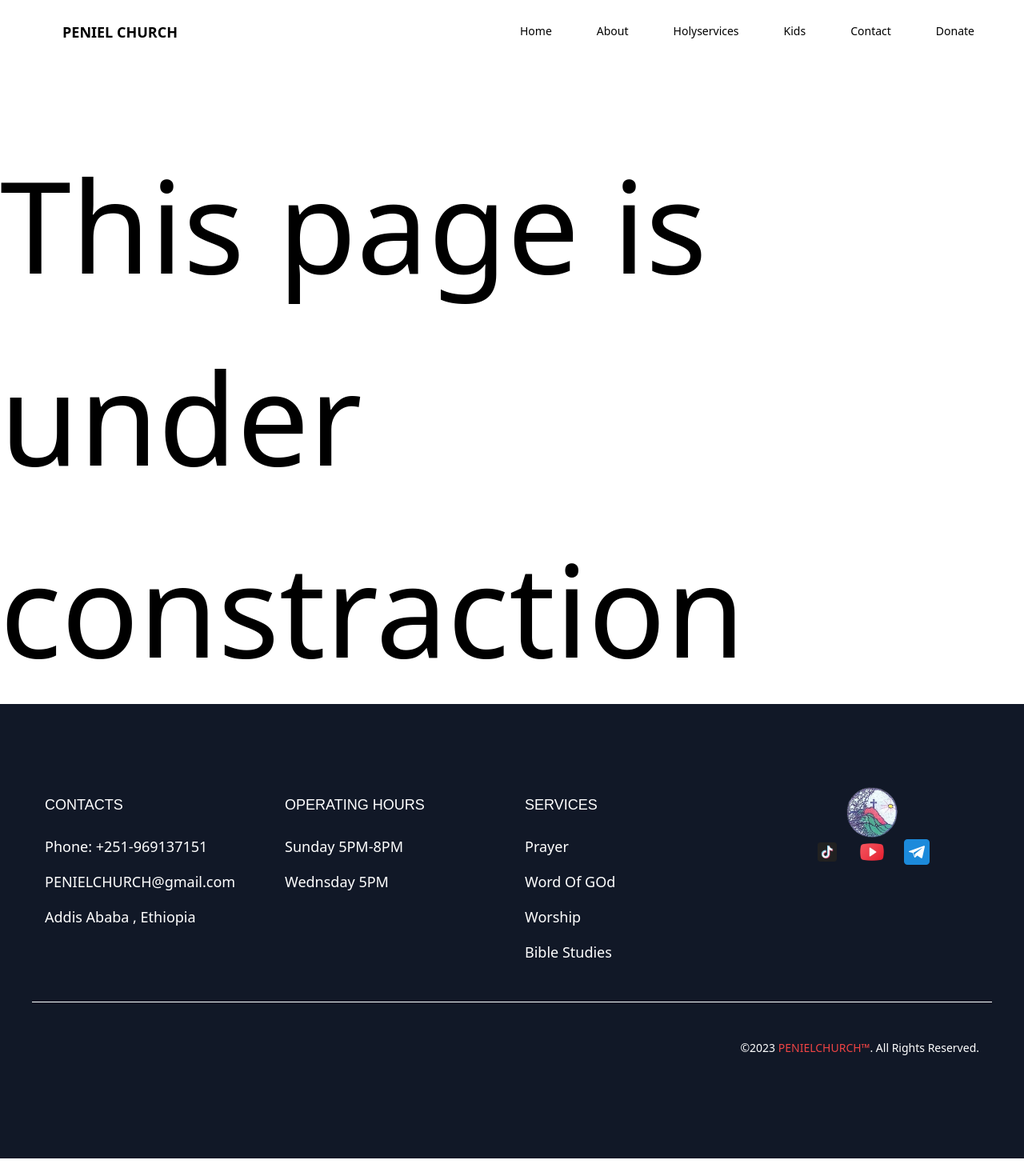
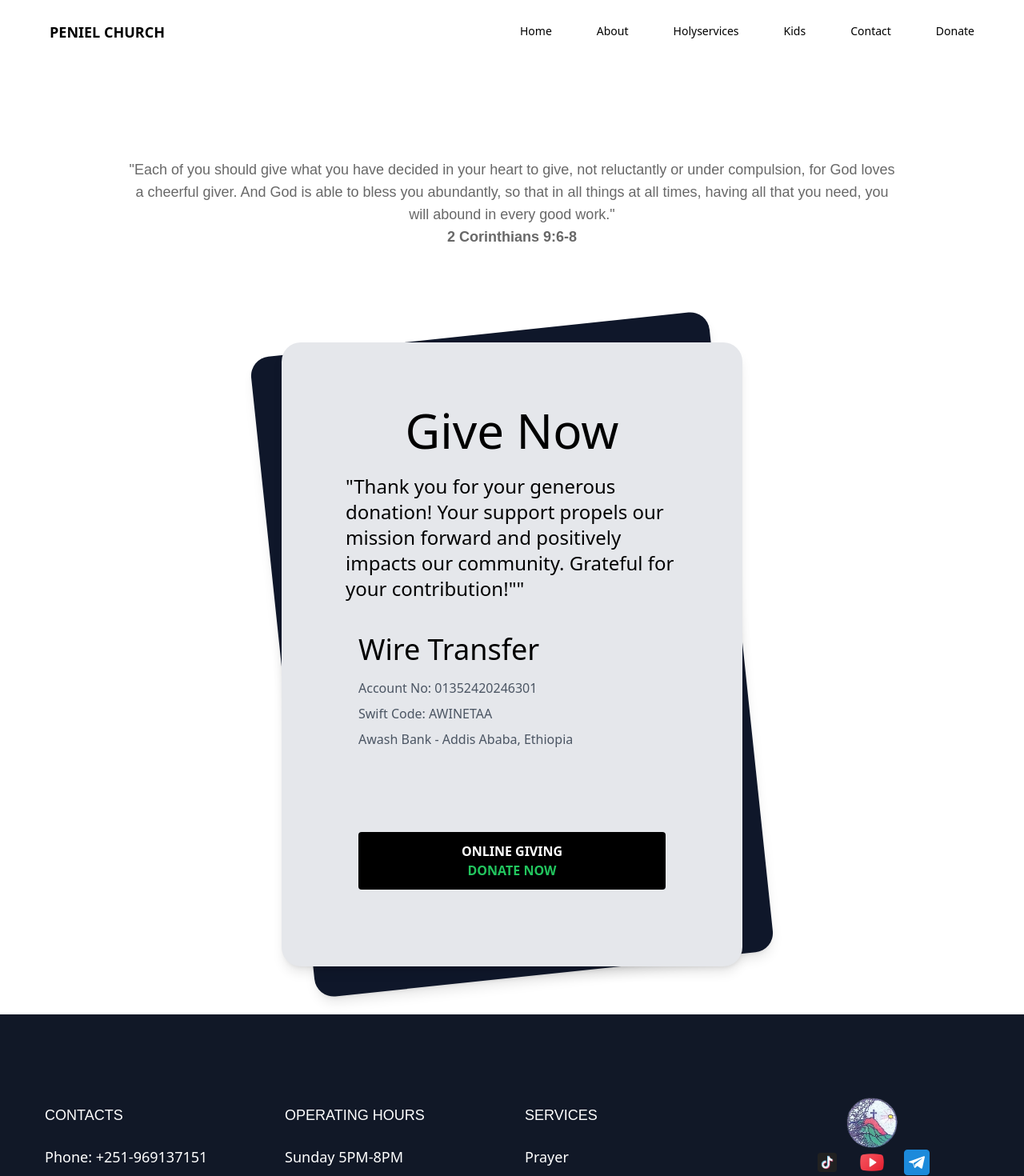
Before and after one commit to gudeta22/Peniel-web, a React (Create React App) app: page /donate in a window 1280 px wide. Shown: the top 1470 px of the page at 80% size. Before the commit the page ends 1448 px from the top, so only its background shows below. Built offline with nearby package versions, Linux system fonts and the light colour scheme.

Commit message:
donation layout finished

```diff
--- a/package.json
+++ b/package.json
@@ -4,6 +4,7 @@
   "private": true,
   "dependencies": {
     "@emailjs/browser": "^3.11.0",
+    "@inertiajs/inertia-react": "^0.8.1",
     "@tailwindcss/typography": "^0.5.10",
     "@testing-library/jest-dom": "^5.17.0",
     "@testing-library/react": "^13.4.0",
@@ -20,7 +21,6 @@
     "test": "react-scripts test",
     "eject": "react-scripts eject"
   },
-
   "browserslist": {
     "production": [
       ">0.2%",
--- a/src/components/ContactComponent.js
+++ b/src/components/ContactComponent.js
@@ -57,6 +57,18 @@ function ContactComponent() {
         <form className="space-y-9" ref={form} onSubmit={sendEmail}>
           <div>
             <h2 className="text-2xl font-light">Get In Touch</h2>
+             <div class="sm:col-span-2">
+            <textarea
+              id="message"
+              name="message"
+              rows="6"
+              class="block p-2.5 w-full my-10 text-sm text-gray-600 border border-gray-300 bg-gray-50  shadow-sm  dark:border-gray-300 dark:placeholder-gray-400 focus:outline-none "
+              placeholder="Your Message"
+              required
+              onChange={event => setMessage(event.target.value)}
+              value={message}
+            ></textarea>
+          </div>
 
             <div className="flex space-x-5">
               <input
@@ -82,18 +94,7 @@ function ContactComponent() {
             </div>
           </div>
 
-          <div class="sm:col-span-2">
-            <textarea
-              id="message"
-              name="message"
-              rows="6"
-              class="block p-2.5 w-full my-10 text-sm text-gray-600 border border-gray-300 bg-gray-50  shadow-sm  dark:border-gray-300 dark:placeholder-gray-400 focus:outline-none "
-              placeholder="Your Message"
-              required
-              onChange={event => setMessage(event.target.value)}
-              value={message}
-            ></textarea>
-          </div>
+
 
           <button
             type="submit"
--- a/src/components/Footer.js
+++ b/src/components/Footer.js
@@ -98,9 +98,9 @@ function Footer() {
           <div className="bg-white lg:w-[100%] lg:h-[0.1px]">
 
           </div>
-          <div className="px-4 py-6 bg-transparent md:flex md:items-center md:justify-between my-6">
-            <div className=""></div>
-            <span className="text-sm text-white  sm:text-center">
+          <div className="px-4 py-6 bg-transparent md:flex md:items-center md:space-x-16 my-6">
+            <div className=" "></div>
+            <span className="text-sm text-white   sm:text-center">
                <span>©{currentYear}</span>{" "}
               <a href="/about"  className="text-red-500 sr-only md:not-sr-only">
                PENIELCHURCH™
--- /dev/null
+++ b/src/components/GiveNow.js
@@ -0,0 +1,38 @@
+import React from 'react';
+import { Link } from 'react-router-dom';
+
+const GiveNow = () => {
+  return (
+    <div className="min-h-screen bg-gray- py-6 flex flex-col justify-center sm:py-12">
+      <div className="relative py-3 sm:max-w-xl sm:mx-auto">
+        <div className="absolute inset-0 bg-slate-900 from-slate-600 to-light-blue-500 shadow-lg transform -skew-y-6 sm:skew-y-0 sm:-rotate-6 sm:rounded-3xl"></div>
+        <div className="relative px-4 py-10 bg-gray-200 shadow-lg sm:rounded-3xl sm:p-8 lg:p-20">
+          <h1 className="text-center text-4xl sm:text-5xl lg:text-6xl font-thin">Give Now</h1>
+          <div className="max-w-xl mx-auto mt-6">
+            <h3 className="text-lg sm:text-xl lg:text-2xl font-thin">
+             "Thank you for your generous donation! Your support propels our mission forward and positively impacts our community. Grateful for your contribution!""
+            </h3>
+
+          </div>
+          <div className="max-w-xl mx-auto h-auto mt-6">
+            <div className=" p-4 rounded">
+              <h2 className="text-lg sm:text-xl lg:text-4xl font-thin mb-4 ">Wire Transfer</h2>
+              <p className="text-gray-600 mb-2">Account No: 01352420246301</p>
+              <p className="text-gray-600 mb-2">Swift Code: AWINETAA</p>
+              <p className="text-gray-600 mb-2">Awash Bank - Addis Ababa, Ethiopia</p>
+            </div>
+            <div className=" p-4 rounded mt-16 flex ">
+
+              <Link to="/donate" className="w-full bg-black lg:p-3 text-white text-center font-bold py-2 rounded hover:from-cyan-600 hover:to-light-blue-600">
+               ONLINE GIVING
+                <h1 className='text-green-500'>DONATE NOW</h1>
+              </Link>
+            </div>
+          </div>
+        </div>
+      </div>
+    </div>
+  );
+};
+
+export default GiveNow;
--- /dev/null
+++ b/src/components/NavAbout.js
@@ -0,0 +1,24 @@
+import React from "react";
+// import footer from "../assets/images/bgfooter.png";
+function NavAbout() {
+  return (
+    <div
+      className=" bg-gray-900 w-full h-10 lg:h-[20rem] lg:-my-[6rem] px-20 py-32 flex justify-center bg-fixed "
+      style={{
+        // backgroundImage: `url(${footer})`,
+        backgroundSize: "cover",
+        backgroundPosition: "center",
+      }}
+    >
+      <div className=" w-auto flex justify-center items-center  ">
+        <div className="text-white text-3xl md:text-5xl font-thin  font-style ">
+          <div className="fontstyle font-extralight lg:-my-10 lg:mb-5 text-center">About Us</div>
+
+
+        </div>
+      </div>
+    </div>
+  );
+}
+
+export default NavAbout;
--- a/src/components/NavContact.js
+++ b/src/components/NavContact.js
@@ -1,9 +1,9 @@
 import React from "react";
 // import footer from "../assets/images/bgfooter.png";
-function NavComponent() {
+function NavContact() {
   return (
     <div
-      className=" bg-gray-900 w-full h-10 lg:h-[25rem] lg:-my-[6rem] px-20 py-32 flex justify-center bg-fixed "
+      className=" bg-gray-200 w-full h-10 lg:h-[25rem] lg:-my-[6rem] px-20 py-32 flex justify-center bg-fixed "
       style={{
         // backgroundImage: `url(${footer})`,
         backgroundSize: "cover",
@@ -11,10 +11,10 @@ function NavComponent() {
       }}
     >
       <div className=" w-auto flex justify-center items-center  ">
-        <div className="text-white text-3xl md:text-5xl font-thin  font-style ">
-          <div className="fontstyle font-extralight lg:-my-10 lg:mb-5 text-center">Contact Us</div>
+        <div className="text- text-3xl md:text-5xl font-thin  font-style ">
+          <div className="fontstyle font-extralight lg:-my-10 lg:mb-5 text-center ">contact us</div>
           <div>
-        <p className=" font-thin lg:text-sm lg:w-[24rem] lg:bg lg:text-center text-center">
+        <p className="  lg:text-sm lg:w-[24rem] lg:bg lg:text-center text-center  poppins font-normal text-[#686868]">
             Peniel International Church is a vibrant and inclusive religious community that brings together people from diverse backgrounds and walks of life.
           </p>
           </div>
@@ -25,4 +25,4 @@ function NavComponent() {
   );
 }
 
-export default NavComponent;
+export default NavContact;
--- /dev/null
+++ b/src/components/NavDonate.js
@@ -0,0 +1,30 @@
+import React from "react";
+// import footer from "../assets/images/bgfooter.png";
+function NavDonate() {
+  return (
+    <div
+      className=" w-full h-10 lg:h-[25rem] lg:-my-[6rem] px-20 py-32 flex justify-center bg-fixed "
+      style={{
+        // backgroundImage: `url(${footer})`,
+        backgroundSize: "cover",
+        backgroundPosition: "center",
+      }}
+    >
+      <div className=" w-auto flex justify-center items-center  ">
+        <div className="text- text-3xl md:text-5xl font-thin  font-style ">
+          <div className="fontstyle font-extralight lg:-my-10 lg:mb-5 text-center "></div>
+          <div>
+        <p className=" m-auto  lg:text-lg lg:w-[60rem] md:text-sm sm:text-xs text-sm lg:bg lg:text-center text-center  poppins font-normal text-[#686868]">
+           "Each of you should give what you have decided in your heart to give, not reluctantly or under compulsion, for God loves a cheerful giver. And God is able to bless you abundantly, so that in all things at all times, having all that you need, you will abound in every good work."<br />
+             <span className="lg:text-lg font-bold">2 Corinthians 9:6-8</span>
+          </p>
+
+          </div>
+
+        </div>
+      </div>
+    </div>
+  );
+}
+
+export default NavDonate;
--- a/src/components/Navbar.js
+++ b/src/components/Navbar.js
@@ -16,12 +16,12 @@ function Navbar() {
   };
 
   return (
-    <div className="  w-[100%]  ">
+    <div className="  w-[100%] shadow-2xl  ">
       <nav className=" border-none w-[100%] fixed z-50 lg:-my-20 -my-20 md:-my-20   animate animate-fade-down animate-ease-linear h-auto lg:h-[4rem] sm:h-[4rem] md:h-[4rem] bg-white   ">
         <div className="container max-w-7xl mx-auto  sm:px-6 lg:px-8 ">
           <div className="flex items-center    justify-between sm:h-10 h-16 lg:h-20 ">
             <div className="flex">
-              <div className="flex-shrink-0   px-4">
+              <div className="flex-shrink-0 ">
                 <Link to="/">
                   {/* <img
                     className="lg:h-20 lg:w-20   sm:w-14 w-14"
--- a/src/pages/About.js
+++ b/src/pages/About.js
@@ -1,17 +1,17 @@
-import React  from 'react'
-import Aboutchurch from '../components/Aboutchurch'
-import Description from '../components/Description'
+import React from "react";
+import Aboutchurch from "../components/Aboutchurch";
+import Description from "../components/Description";
+import NavContact from "../components/NavContact";
+import NavAbout from "../components/NavAbout";
 
 function About() {
-
   return (
     <div>
-
-        <Aboutchurch />
-        <Description />
-
+      <NavAbout />
+      <Aboutchurch />
+      <Description />
     </div>
-  )
+  );
 }
 
-export default About
+export default About;
--- a/src/pages/Donate.js
+++ b/src/pages/Donate.js
@@ -1,10 +1,14 @@
 import React from 'react'
+import GiveNow from '../components/GiveNow'
+
+import NavDonate from '../components/NavDonate'
 
 function Donate() {
 
   return (
-    <div className='lg:text-[10rem]'>
-        <h5>This page is under constraction</h5>
+    <div className=''>
+    <NavDonate />
+      <GiveNow />
     </div>
   )
 }
```
Also changed, not shown: src/components/Description.js (+10 -8 lines), 1 other file (tests, documents, lock files or other folders).
